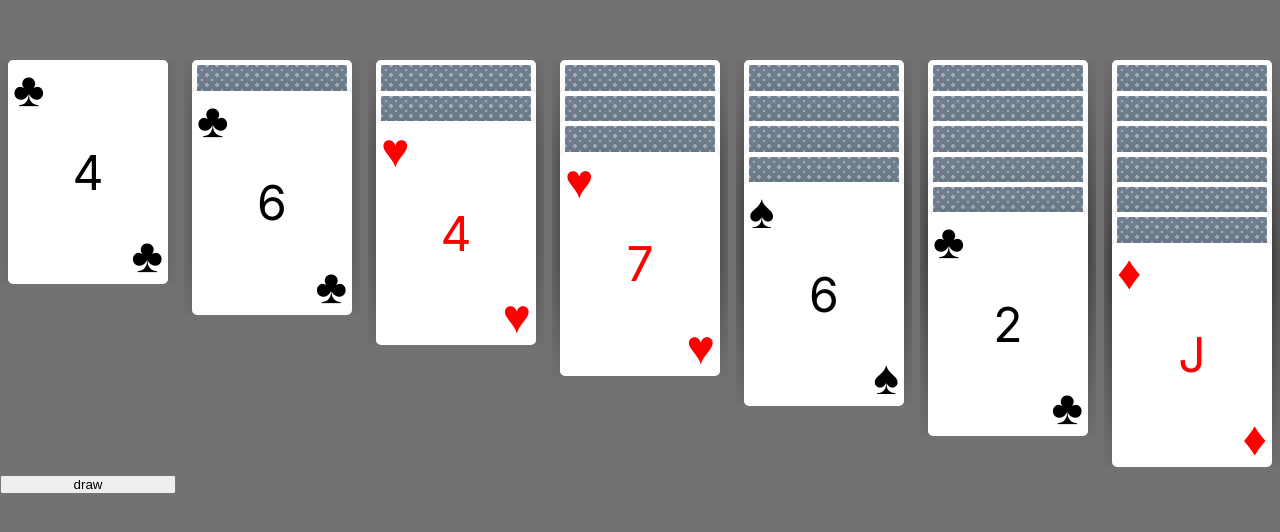
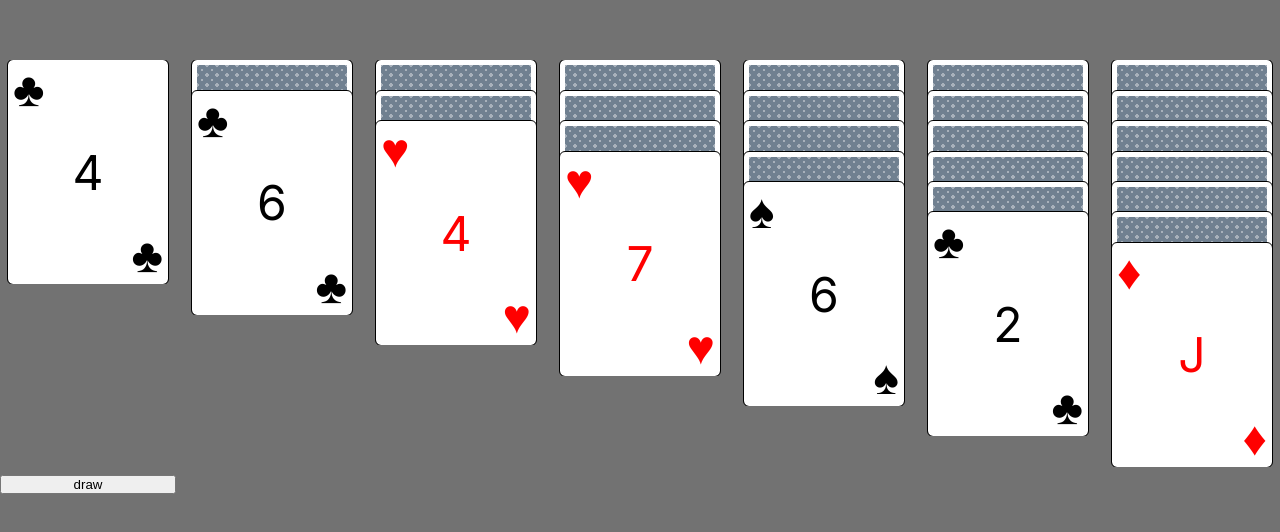
Before and after one commit to Rykus0/solitaire, a Next.js app: page / in a window 1280 px wide. Shown: the part 354-886 px from the top of the page. Built offline with nearby package versions, Linux system fonts and the light colour scheme.

Commit message:
feat: remove card drop shadow in favor of outline for now

```diff
--- a/src/app/components/Card.module.css
+++ b/src/app/components/Card.module.css
@@ -15,9 +15,8 @@
   font-size: clamp(0.75rem, 4vw, 3rem);
 
   border: 5px solid white;
+  outline: 1px solid black;
   border-radius: 5px;
-  box-shadow: 0 0 0.5em rgba(0, 0, 0, 0.15);
-  box-shadow: 0 0 0.5em rgb(0 0 0 / 0.15);
 
   background: white;
   color: black;
```
